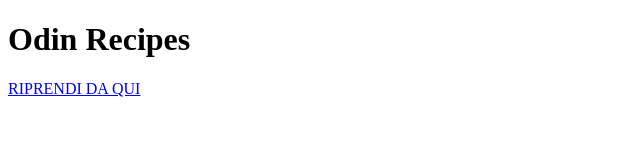
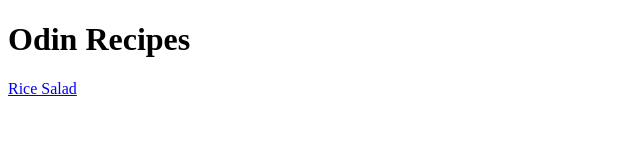
Before and after one commit to dluca22/odin_recipes, a plain HTML site: page index.html in a window 1280 px wide. Shown: the full height of the page, 0-640 px from the left. Drawn offline with Linux system fonts and the light colour scheme.

Commit message:
added Rice Salad link to index page

```diff
--- a/index.html
+++ b/index.html
@@ -7,7 +7,7 @@
 <Body>
     <h1>Odin Recipes</h1>
 
-    <a href="./recipes/RIPRENDI DA QUI.html">RIPRENDI DA QUI</a>
+    <a href="./recipes/riso_freddo.html">Rice Salad</a>
 </Body>
 
 
```
